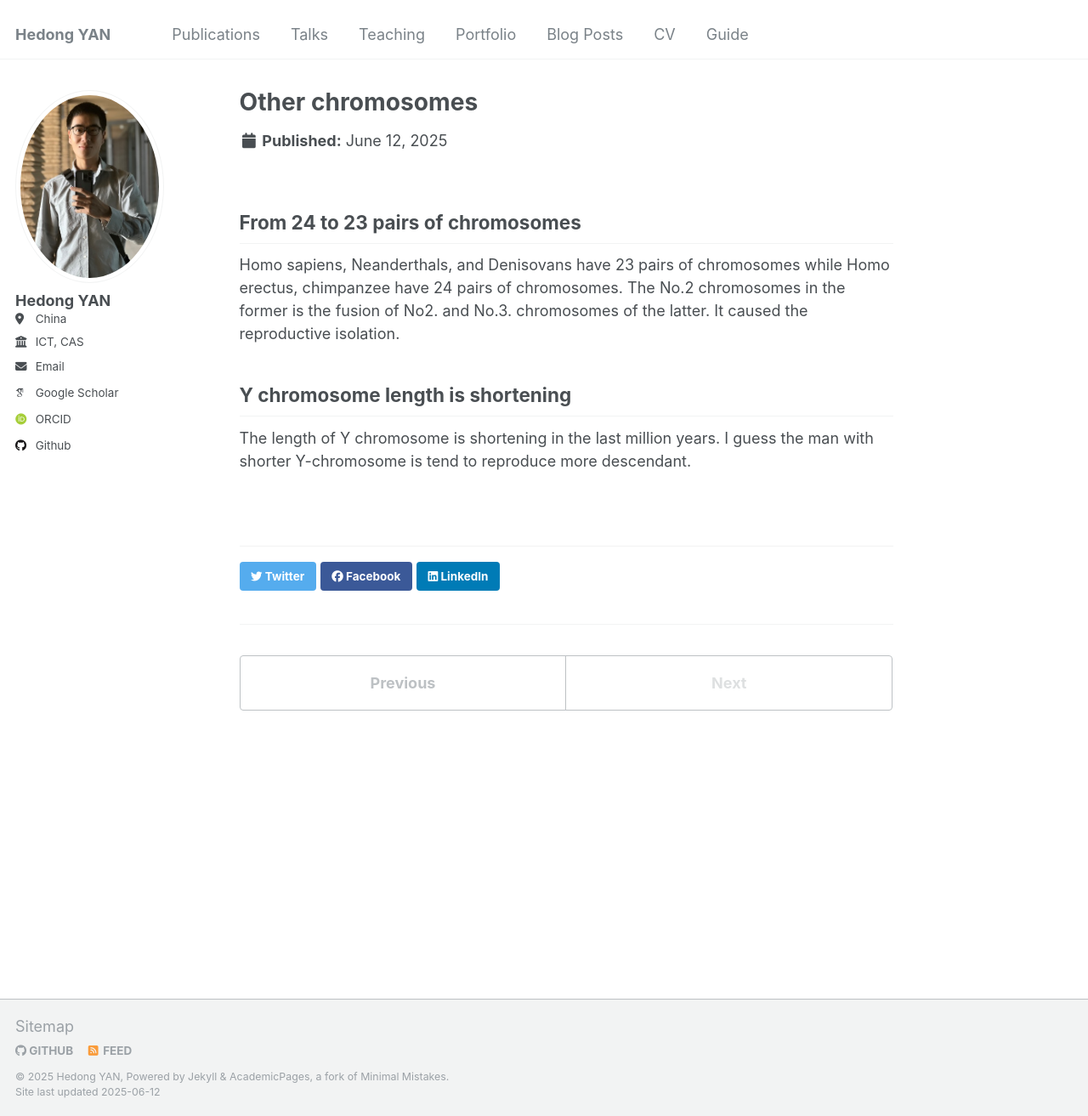
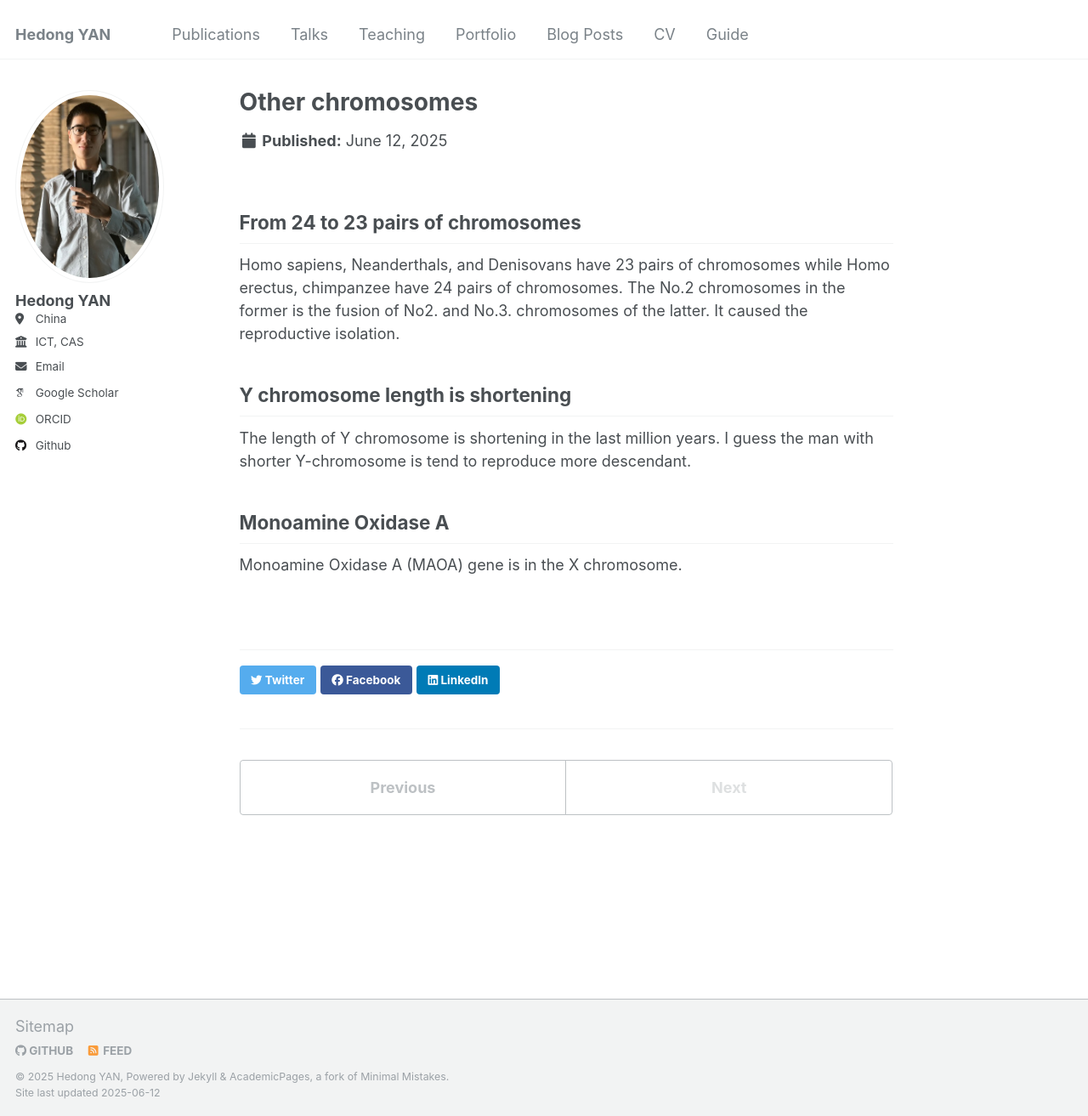
Before and after one commit to hedongyan/hedongyan.github.io, a Jekyll site: the page built from _portfolio/portfolio-3.html, in a window 1280 px wide and 1313 px high. Shown: the whole window at 85% size. Built offline with Jekyll 4.4.1, drawn with Linux system fonts in a browser that asks for light colours; some web fonts are replaced.

Commit message:
Update portfolio-3.html

```diff
--- a/_portfolio/portfolio-3.html
+++ b/_portfolio/portfolio-3.html
@@ -9,3 +9,6 @@ collection: portfolio
 
 <h2>Y chromosome length is shortening</h2>
 <p>The length of Y chromosome is shortening in the last million years. I guess the man with shorter Y-chromosome is tend to reproduce more descendant.</p>
+
+<h2>Monoamine Oxidase A</h2>
+<p>Monoamine Oxidase A (MAOA) gene is in the X chromosome.</p>
```
